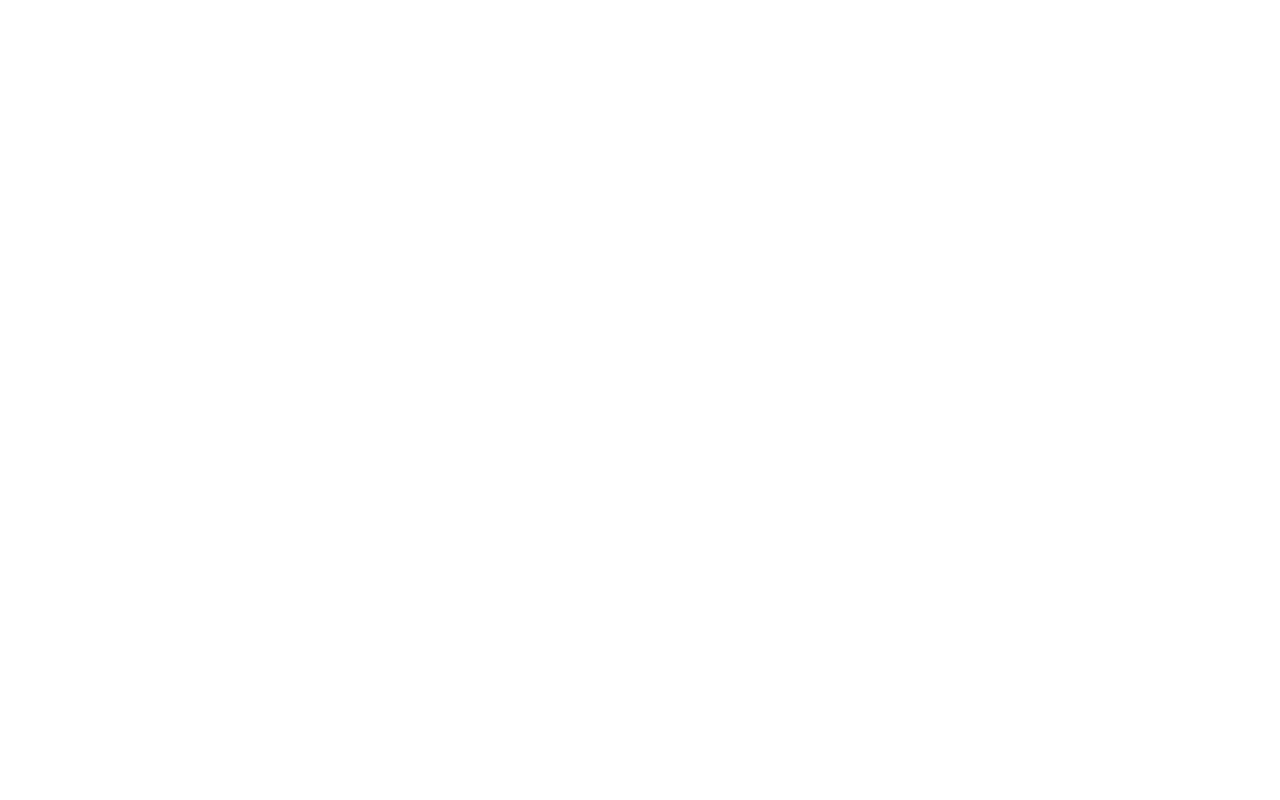
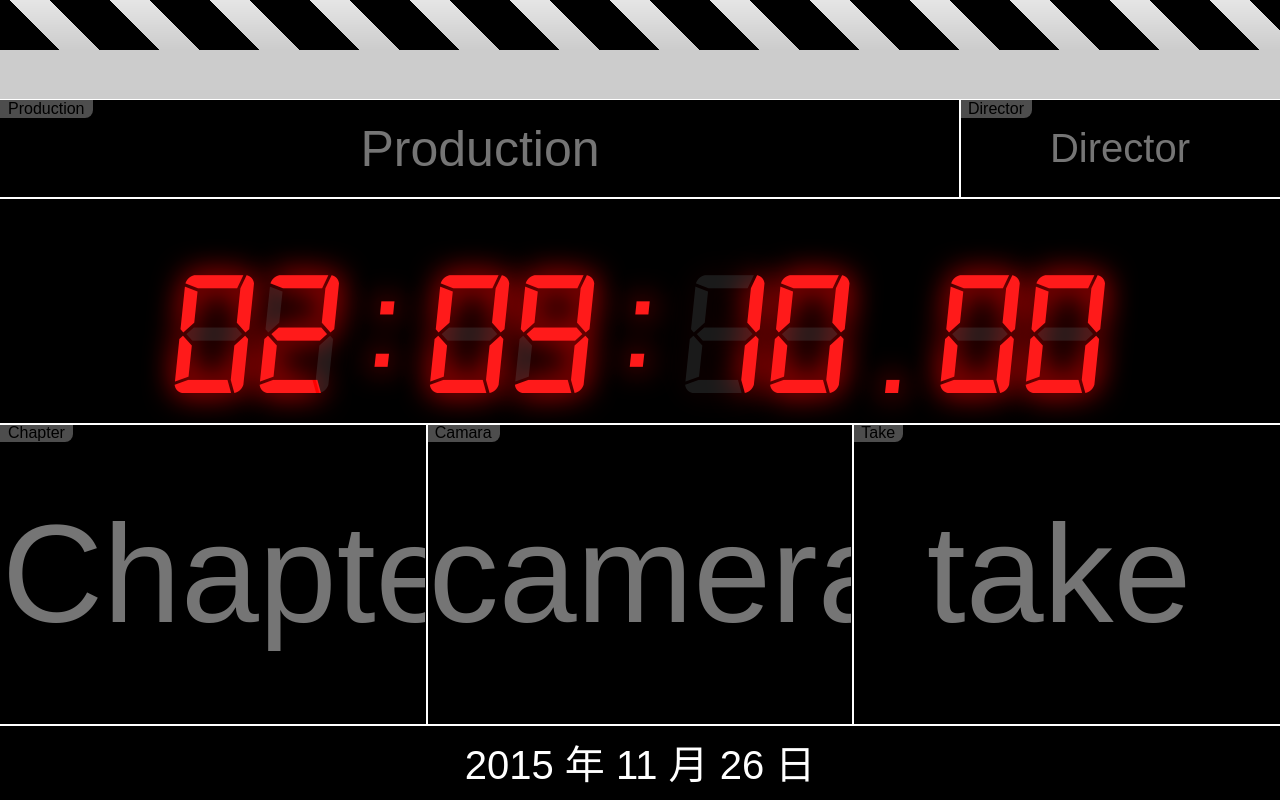
Before and after one commit to CMET/clapperboard, a plain HTML site: page index.html in a window 1280 px wide. Drawn offline with nearby package versions, Linux system fonts and the light colour scheme; some packages are replaced by stand-ins of ours; a script that the page names is missing.

Commit message:
basic style

```diff
--- /dev/null
+++ b/css/main.css
@@ -0,0 +1,165 @@
+@font-face{
+  font-family: 'digital';
+  src: url("digital-7 (mono italic).ttf") format('truetype');
+  }
+
+html,body{
+  background: #000;
+  color: #FFF;
+  height: 100%;
+  margin: 0;
+  padding: 0;
+  font-family: sans-serif;
+  overflow: hidden;
+  }
+*{
+  box-sizing: border-box;
+  }
+input{
+  font: inherit;
+  color: #FFF;
+  background: none;
+  border: none;
+  width: 100%;
+  }
+
+.v{
+  display: flex;
+  flex-direction: column;
+  }
+  .v>*{
+    flex: 1 1 auto;
+    outline: 1px solid #FFF;
+    }
+.h{
+  display: flex;
+  flex-direction: row;
+  }
+  .h>*{
+    outline: 1px solid #FFF;
+    flex: 1 1 auto;
+    }
+
+.clapperboard{
+  height: 100%;
+  overflow: hidden;
+  }
+
+
+
+
+.clapper{
+  flex: 0 0 100px;
+  display: flex;
+  flex-direction: column;
+  outline: none;
+  }
+  .clapper::before{
+    flex: 1 1 0;
+    content: '';
+    background: linear-gradient(to top, rgba(0,0,0,0.2), rgba(0,0,0, 0)), linear-gradient(to right top, #000 0, #000 30%, #FFF 30%, #FFF 50%, #000 50%, #000 80%, #FFF 80%);
+    background-position: 0 100%;
+    background-size: 100px 100px;
+    }
+  .clapper::after{
+    flex: 1 1 0;
+    content: '';
+    background: linear-gradient(to bottom, rgba(0,0,0,0), rgba(0,0,0,0.4)), linear-gradient(to right bottom, #000 0, #000 30%, #FFF 30%, #FFF 50%, #000 50%, #000 80%, #FFF 80%),;
+    background-position: 0 0 ;
+    background-size: 100px 100px;
+    }
+.production{
+  position: relative;
+  flex: 3 1 0;
+  font-size: 50px;
+  display: flex;
+  align-items: center;
+  }
+  .production input{
+    text-align: center;
+    }
+.director{
+  position: relative;
+  flex: 1 1 0;
+  font-size: 40px;
+  display: flex;
+  align-items: center;
+  }
+  .director input{
+    text-align: center;
+    }
+.meta{
+  flex: 8 1 0;
+  }
+.timer{
+  position: relative;
+  flex: 6 1 0;
+  font-size: 180px;
+  font-family: "digital";
+  width: 100%;
+  height: 100%;
+  display: flex;
+  align-items: center;
+  justify-content: center;
+  color: #F00;
+  text-shadow: 0 0 30px #F00;
+  }
+  .timer::before{
+    content: '88:88:88.88';
+    position: absolute;
+    top: 0; left: 0; right: 0; bottom: 0;
+    z-index: 0;
+    opacity: 0.1;
+    color: #FFF;
+    display: flex;
+    align-items: center;
+    justify-content: center;
+    }
+.date{
+  flex: 2 1 0;
+  display: flex;
+  align-items: center;
+  justify-content: center;
+  align-items: center;
+  font-size: 40px;
+  }
+.chapter,.camera,.take{
+  display: flex;
+  position: relative;
+  flex: 1 1 auto;
+  align-items: center;
+  font-size: 140px;
+  }
+  .chapter input,.camera input,.take input{
+    text-align: center;
+    }
+  .chapter::after,
+  .camera::after,
+  .take::after,
+  .director::after,
+  .production::after{
+    content: 'Chapter';
+    font-size: 16px;
+    position: absolute;
+    left: 0;
+    top: 0;
+    padding: 0 .5em;
+    background: rgba(255,255,255, 0.3);
+    color: #000;
+    border-radius: 0 0 .5em 0;
+    }
+    .camera::after{
+      content: 'Camara';
+      }
+    .take::after{
+      content: 'Take';
+      }
+    .production::after{
+      content: 'Production';
+      }
+    .director::after{
+      content: 'Director';
+      }
+.clapper{
+  background: #CCC;
+  }
--- a/index.html
+++ b/index.html
@@ -1,10 +1,30 @@
 <!DOCTYPE html>
-<html>
+<html ng-app="clapperboard">
 <head>
 	<title>Clapperboard</title>
+  <meta charset="utf-8" />
+  <link rel="stylesheet" href="css/main.css">
 </head>
-<body>
-<div class="clapperboard">
+<body ng-cloak>
+<div class="clapperboard v" ng-controller="clapperboardCtrl">
+  <clapper></clapper>
+  <div class="title h">
+    <div class="production"><input placeholder="Production" ng-model="$storage.production"></div>
+    <div class="director"><input placeholder="Director" ng-model="$storage.director"></div>
+  </div>
+  <timer></timer>
+  <div class="meta h">
+    <div class="chapter"><input placeholder="Chapter" ng-model="$storage.chapter"></div>
+    <div class="camera"><input placeholder="camera" ng-model="$storage.camera"></div>
+    <div hm-swipeup="up('take')" hm-swipedown="down('take')" class="take"><input placeholder="take" type="number" ng-model="$storage.take"></div>
+  </div>
+  <div class="date">{{date}}</div>
 </div>
+<script src="node_modules/moment/min/moment-with-locales.min.js"></script>
+<script src="node_modules/hammerjs/hammer.min.js"></script>
+<script src="node_modules/angular/angular.min.js"></script>
+<script src="node_modules/angular-hammer/angular.hammer.min.js"></script>
+<script src="node_modules/ngstorage/ngStorage.min.js"></script>
+<script src="js/main.js"></script>
 </body>
 </html>
--- /dev/null
+++ b/js/main.js
@@ -0,0 +1,79 @@
+/* globals angular, moment */
+
+'use strict';
+angular.module('clapperboard', ['hmTouchEvents','ngStorage'])
+  .config(function(){
+    moment.locale('zh-cn');
+  })
+  .controller('clapperboardCtrl',function($scope, $localStorage){
+
+    $scope.$storage = $localStorage.$default({
+      production: '',
+      director: '',
+      chapter: '',
+      camera: 1,
+      take: 1
+    });
+
+    $scope.date = moment().format('YYYY 年 MM 月 DD 日');
+
+    $scope.up = function(key){
+     if($scope.$storage[key] < 0 ){
+       $scope.$storage[key] = 0;
+     }else{
+       $scope.$storage[key] ++;
+     }
+
+    };
+
+    $scope.down = function(key){
+      if($scope.$storage[key] <= 0 ){
+        $scope.$storage[key] = 0;
+      }else{
+        $scope.$storage[key] --;
+      }
+    };
+
+  })
+  .directive('clapper',function(){
+    return {
+      restrict: 'E',
+      replace: true,
+      template: '<div class="clapper"><div class="top"></div><div class="bottom"></div></clapper>',
+      link:function(element, scope){
+        // console.log(scope);
+      }
+    };
+  })
+  .directive('timer',function(){
+    return {
+      restrict: 'E',
+      replace: true,
+      scope: true,
+      template: '<div class="timer"></div>',
+      link: function(scope,element){
+        var update = function(){
+          var string = moment().format('hh:mm:ss.SS');
+          element.text(string);
+        };
+        var interval;
+        var paused = true;
+        scope.pause = function(){{
+          clearInterval(interval);
+          paused = true;
+        }};
+        scope.resume = function(){{
+          interval = setInterval(update,10);
+          paused = false;
+        }};
+        update();
+        element.on('click',function(){
+          if(paused){
+            scope.resume();
+          }else{
+            scope.pause();
+          }
+        });
+      }
+    };
+  });
```
Also changed, not shown: css/digital-7 (mono italic).ttf (added).
